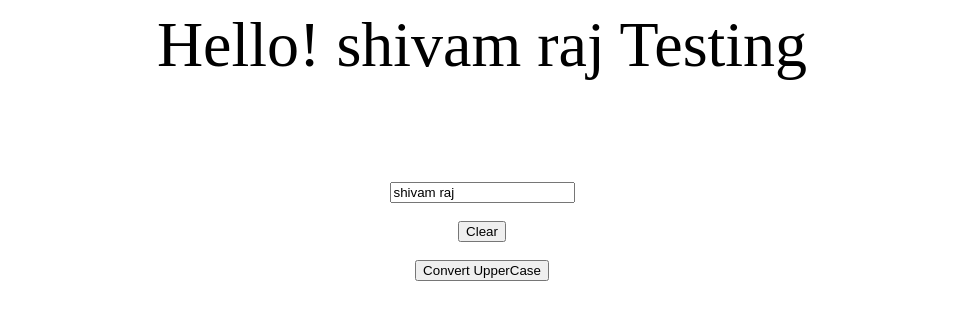
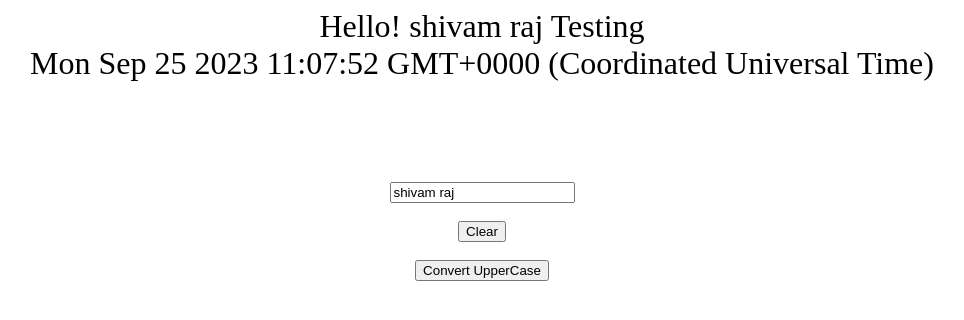
Before and after one commit to Mtank10/VueJS-Learning, a Vue app: page / in a window 1280 px wide. Shown: the top 320 px of the page, without its empty margins (158-1122 px from the left). Built offline with nearby package versions, Linux system fonts and the light colour scheme.

Commit message:
add date in lifecycle method of vue.js

```diff
--- a/src/components/TestComponent.vue
+++ b/src/components/TestComponent.vue
@@ -1,6 +1,8 @@
 <template>
     <div id="testing">
          Hello! {{ name }} Testing
+         <br>
+         {{ date }}
     </div>
     <div class="main">
     <input type="text" v-model="name"><br><br>
@@ -14,19 +16,24 @@
     name:"TestComponent",
     data:()=>{
         return {
-            name:"shivam raj"
+            name:"shivam raj",
+            date:false
         }
     },
     created:function(){
         console.log('created');
+        this.date=new Date();
     },
     mounted:function(){
         console.log('mounted');
+        this.date=new Date();
     },
     updated:function(){
         console.log('updated'); },
-        unmounted:function() {
+
+     unmounted:function() {
             console.log('destroyed')
+            //this.date=new Date();
         },
     methods: {
         greet:function(){
@@ -40,7 +47,7 @@
 </script>
 <style>
  #testing{
-    font-size: 4em;
+    font-size: 2em;
     text-align: center;
  }
  .main{
```
